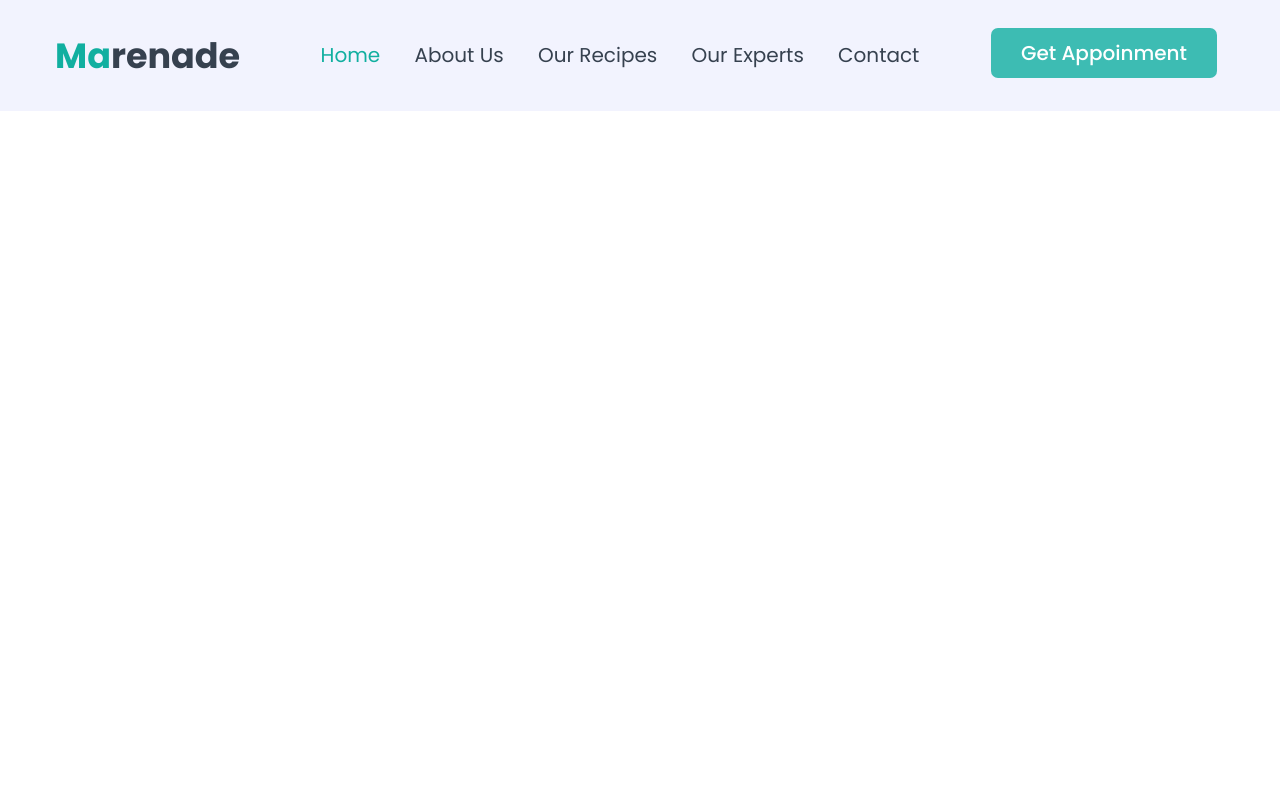
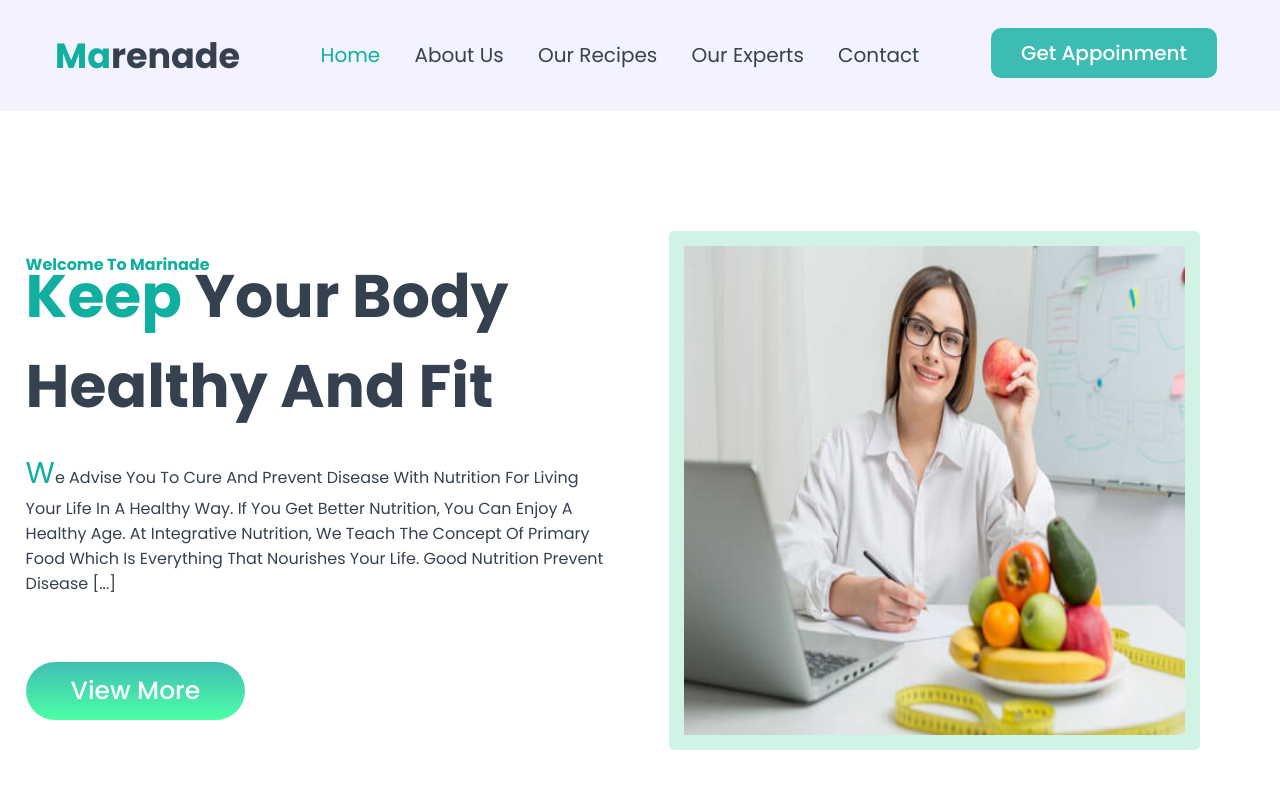
Before and after one commit to HrHabibur/diet-with-merinade, a plain HTML site: page index.html in a window 1280 px wide. Drawn offline with Linux system fonts and the light colour scheme.

Commit message:
banner completed

```diff
--- a/css/style.css
+++ b/css/style.css
@@ -19,6 +19,7 @@ body{
 #navbar{
     background: #f2f3fe;
     padding: 0 20px;
+    margin-bottom: 120px;
 }
 #navbar .logo{
     width: 18%;
@@ -65,6 +66,70 @@ body{
     color:#fff;
     background: rgb(17, 175, 160, .8);
     padding: 10px 30px;
-    border-radius: 7px;
+    border-radius: 10px;
 }
 /* nav css :end */
+
+/* banner css :start */
+
+#banner{
+    margin-bottom: 120px;
+}
+#banner .banner-left{
+    width: 46%;
+    margin: 0 2%;
+}
+#banner .banner-left h4{
+    text-transform: capitalize;
+    color:#11AFA0;
+    margin-bottom: -10px;
+}
+#banner .banner-left h1{
+    color:#36414F;
+    font-size: 60px;
+    text-transform: capitalize;
+    margin-top: -26px;
+}
+#banner .banner-left h1 span{
+    color:#11AFA0 !important;
+}
+#banner .banner-left p{
+    text-transform: capitalize;
+    color:#36414F;
+    margin-top: -30px;
+}
+#banner .banner-left p::first-letter{
+    font-size: 30px;
+    color:#11AFA0;
+}
+#banner .banner-left a{
+    display: inline-block;
+    text-decoration: none;
+    font-size: 25px;
+    font-weight: 500;
+    text-transform: capitalize;
+    color:#fff;
+    background: rgb(17, 175, 160, .8);
+    padding: 10px 45px;
+    border-radius: 40px;
+    margin-top: 50px;
+    background: linear-gradient(rgb(17, 175, 160, .8), rgb(0, 255, 128, .7));
+}
+.banner-right{
+    width: 46%;
+    /* border-radius: 0% 100% 0% 100% / 0% 100% 0% 100% ; */
+}
+.banner-right .banner-img{
+    width: 85%;
+    height: 100%;
+    margin: 0 auto;
+    border: 15px solid #D1F3E5;
+    border-radius: 5px;
+}
+.banner-right .banner-img img{
+    width: 100%;
+    height: 100%;
+    display: block;
+}
+
+/* banner css :end */
--- a/index.html
+++ b/index.html
@@ -34,5 +34,27 @@
     </nav>
 
     <!-- nav section end -->
+
+	<!-- banner section start -->
+
+	<section id="banner">
+		<div class="container">
+			<div class="banner-left">
+				<h4>Welcome To Marinade</h4>
+				<h1><span>keep</span> your body healthy and fit</h1>
+				<p>We advise you to cure and prevent disease with nutrition for living your life in a healthy way. If You Get Better Nutrition, You Can Enjoy a Healthy Age. At Integrative Nutrition, we teach the concept of Primary Food which is everything that nourishes your life. Good Nutrition Prevent Disease [...]
+
+                </p>
+				<a href="#" class="banner-btn">view more</a>
+			</div>
+			<div class="banner-right">
+                <div class="banner-img">
+                    <img src="img/banner-img.jpg" alt="banner img">
+                </div>
+            </div>
+		</div>
+	</section>
+
+	<!-- banner section end -->
 </body>
 </html>
```
Also changed, not shown: img/banner-img.jpg (renamed from img/what-we-offer-3.jpg).
